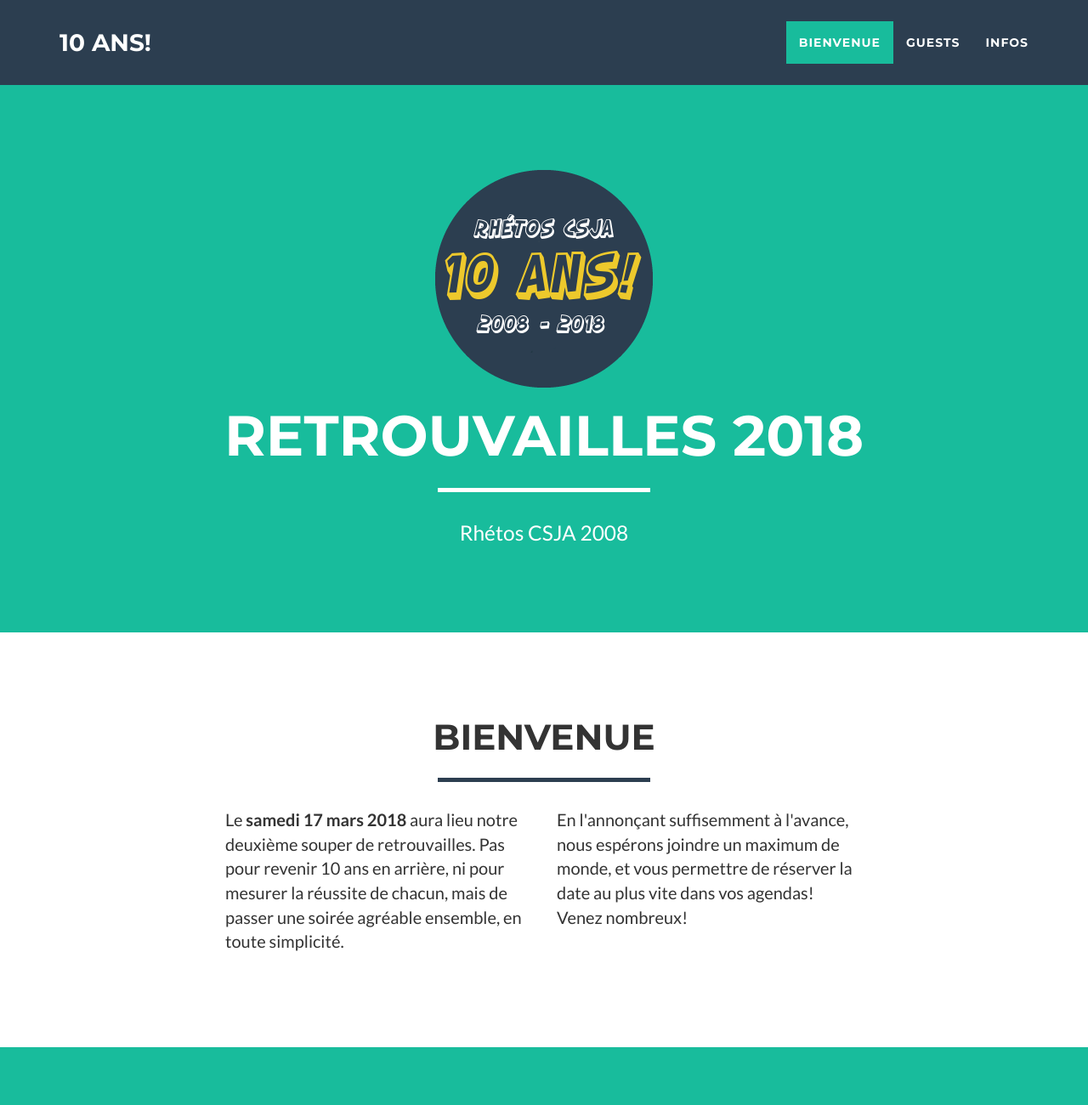
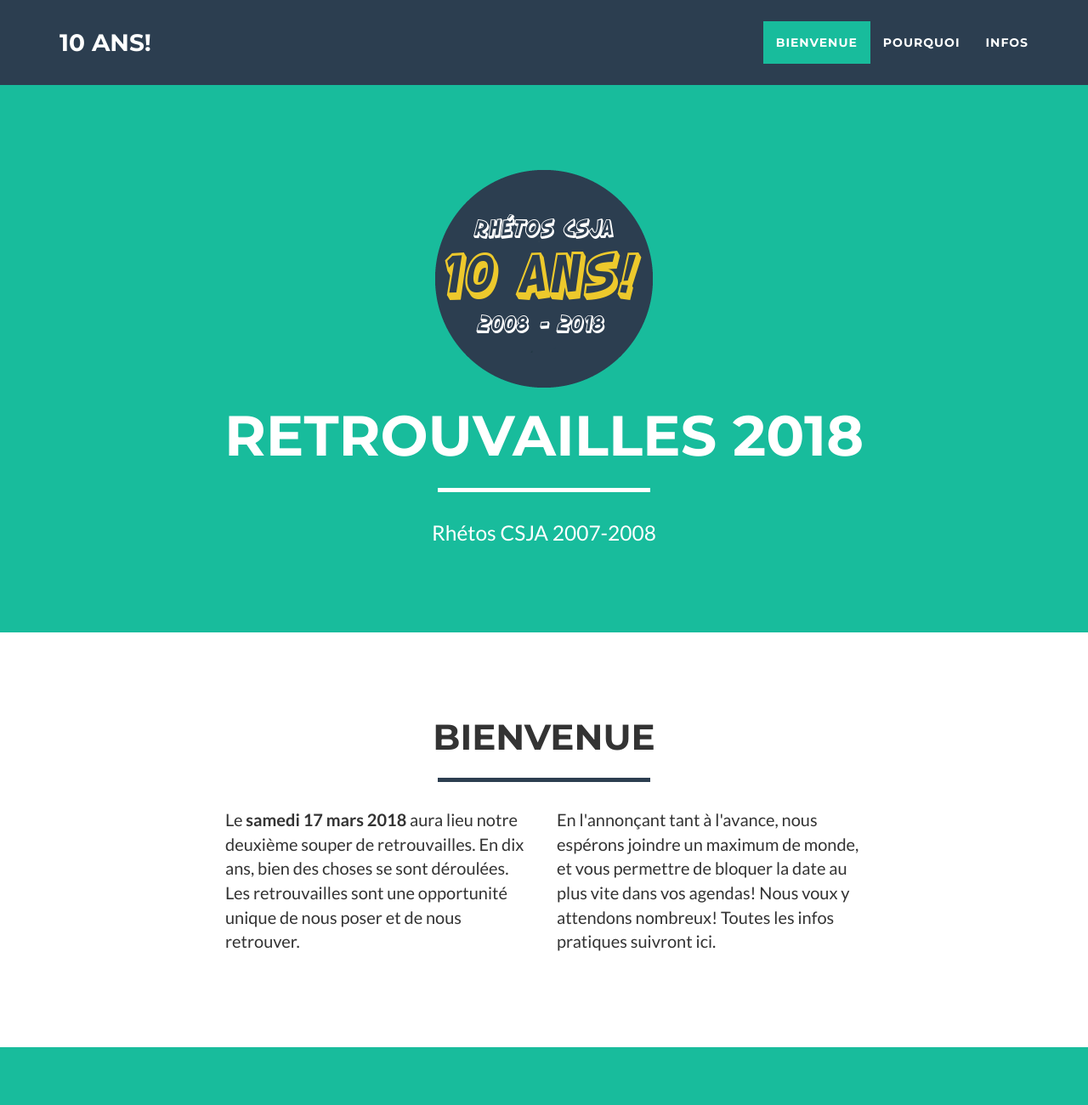
Before and after one commit to 10ans/10ans.github.io, a website: page index.html in a window 1280 px wide. Shown: the top 1300 px of the page at 85% size. Drawn offline with nearby package versions, Linux system fonts and the light colour scheme.

Commit message:
update
Signed-off-by: Julien Pivotto <roidelapluie@inuits.eu>

```diff
--- a/index.html
+++ b/index.html
@@ -9,7 +9,7 @@
     <meta name="description" content="">
     <meta name="author" content="">
 
-    <title>10 ans! Souper de retrouvailles Rhetos CSJA 2018</title>
+    <title>10 ans! Retrouvailles Rhétos CSJA 2018</title>
 
     <!-- Bootstrap Core CSS -->
     <link href="vendor/bootstrap/css/bootstrap.min.css" rel="stylesheet">
@@ -55,7 +55,7 @@
                         <a href="#welcome">Bienvenue</a>
                     </li>
                     <li class="page-scroll">
-                        <a href="#guests">Guests</a>
+                        <a href="#why">Pourquoi</a>
                     </li>
                     <li class="page-scroll">
                         <a href="#info">Infos</a>
@@ -76,7 +76,7 @@
                     <div class="intro-text">
                         <h1 class="name">Retrouvailles 2018</h1>
                         <hr class="star-light">
-                        <span class="skills">Rhétos CSJA 2008</span>
+                        <span class="skills">Rhétos CSJA 2007-2008</span>
                     </div>
                 </div>
             </div>
@@ -94,10 +94,10 @@
             </div>
             <div class="row">
                 <div class="col-lg-4 col-lg-offset-2">
-                    <p>Le <strong>samedi 17 mars 2018</strong> aura lieu notre deuxième souper de retrouvailles. Pas pour revenir 10 ans en arrière, ni pour mesurer la réussite de chacun, mais de passer une soirée agréable ensemble, en toute simplicité.</p>
+                    <p>Le <strong>samedi 17 mars 2018</strong> aura lieu notre deuxième souper de retrouvailles. En dix ans, bien des choses se sont déroulées. Les retrouvailles sont une opportunité unique de nous poser et de nous retrouver.</p>
                 </div>
                 <div class="col-lg-4">
-                    <p>En l'annonçant suffisemment à l'avance, nous espérons joindre un maximum de monde, et vous permettre de réserver la date au plus vite dans vos agendas! Venez nombreux!</p>
+                    <p>En l'annonçant tant à l'avance, nous espérons joindre un maximum de monde, et vous permettre de bloquer la date au plus vite dans vos agendas! Nous voux y attendons nombreux! Toutes les infos pratiques suivront ici.</p>
                 </div>
             </div>
         </div>
```
